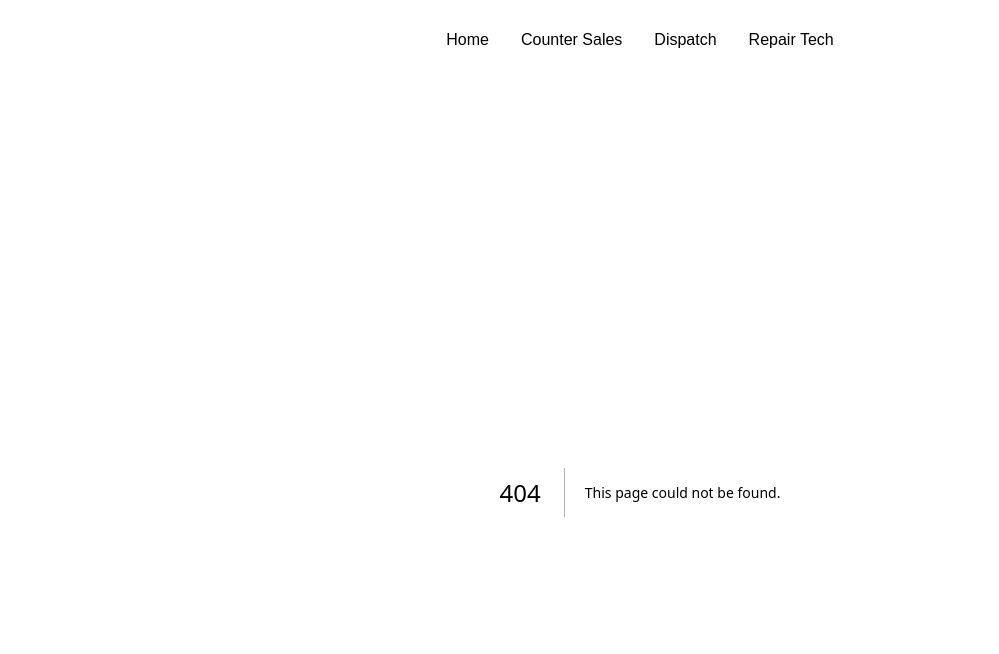
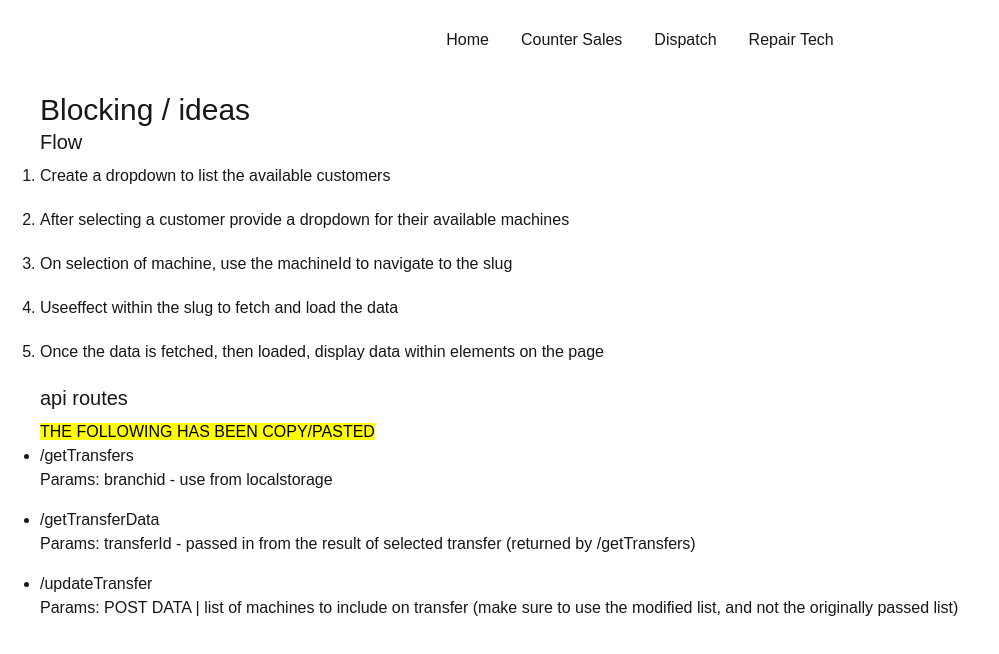
Before and after one commit to WillTaylor2352/MachineRepairs, a Next.js app in the folder machinerepairs/: page /edit_Customer_Machine in a window 1280 px wide. Before the commit this address had no page. Shown: the top 654 px of the page, without its empty margins (0-999 px from the left). Built offline with nearby package versions, Linux system fonts and the light colour scheme.

Commit message:
Added Pages and blocking

```diff
--- /dev/null
+++ b/machinerepairs/src/app/(Edit)/edit_Customer_Contact/[repairId]/page.js
@@ -0,0 +1,3 @@
+export default function Page({ params }) {
+	return <div>Customer Contact Id: {params.repairId}</div>;
+}
--- /dev/null
+++ b/machinerepairs/src/app/(Edit)/edit_Customer_Contact/page.js
@@ -0,0 +1,53 @@
+export default function Page() {
+	const listyles = `mb-5`;
+	const olroutestyles = `list-disc`;
+	const liroutestyles = `mb-4`;
+	return (
+		<div className="ml-10">
+			<h1>Blocking / ideas</h1>
+			<h2>Flow</h2>
+			<ol className="list-decimal">
+				<li className={`${listyles}`}>
+					<p>Create a dropdown for grabbing the machine repair</p>
+				</li>
+				<li className={`${listyles}`}>
+					<p>On selection, use the repairId to navigate to the slug</p>
+				</li>
+				<li className={`${listyles}`}>
+					<p>
+						Useeffect within the slug to fetch and load the customer contact
+						data tied to the repairId
+					</p>
+				</li>
+				<li className={`${listyles}`}>
+					<p>
+						Once the data is fetched, then loaded, display data within elements
+						on the page
+					</p>
+				</li>
+			</ol>
+			<h2>api routes</h2>
+			<mark>THE FOLLOWING HAS BEEN COPY/PASTED</mark>
+			<ol className={`${olroutestyles}`}>
+				<li className={`${liroutestyles}`}>
+					<h3>/getTransfers</h3>
+					<p>Params: branchid - use from localstorage</p>
+				</li>
+				<li className={`${liroutestyles}`}>
+					<h3>/getTransferData</h3>
+					<p>
+						Params: transferId - passed in from the result of selected transfer
+						(returned by /getTransfers)
+					</p>
+				</li>
+				<li className={`${liroutestyles}`}>
+					<h3>/updateTransfer</h3>
+					<p>
+						Params: POST DATA | list of machines to include on transfer (make
+						sure to use the modified list, and not the originally passed list)
+					</p>
+				</li>
+			</ol>
+		</div>
+	);
+}
--- /dev/null
+++ b/machinerepairs/src/app/(Edit)/edit_Customer_Machine/[machineId]/page.js
@@ -0,0 +1,3 @@
+export default function Page({ params }) {
+	return <div>transferId: {params.machineId}</div>;
+}
--- /dev/null
+++ b/machinerepairs/src/app/(Edit)/edit_Customer_Machine/page.js
@@ -0,0 +1,58 @@
+export default function Page() {
+	const listyles = `mb-5`;
+	const olroutestyles = `list-disc`;
+	const liroutestyles = `mb-4`;
+	return (
+		<div className="ml-10">
+			<h1>Blocking / ideas</h1>
+			<h2>Flow</h2>
+			<ol className="list-decimal">
+				<li className={`${listyles}`}>
+					<p>Create a dropdown to list the available customers</p>
+				</li>
+				<li className={`${listyles}`}>
+					<p>
+						After selecting a customer provide a dropdown for their available
+						machines
+					</p>
+				</li>
+				<li className={`${listyles}`}>
+					<p>
+						On selection of machine, use the machineId to navigate to the slug
+					</p>
+				</li>
+				<li className={`${listyles}`}>
+					<p>Useeffect within the slug to fetch and load the data</p>
+				</li>
+				<li className={`${listyles}`}>
+					<p>
+						Once the data is fetched, then loaded, display data within elements
+						on the page
+					</p>
+				</li>
+			</ol>
+			<h2>api routes</h2>
+			<mark>THE FOLLOWING HAS BEEN COPY/PASTED</mark>
+			<ol className={`${olroutestyles}`}>
+				<li className={`${liroutestyles}`}>
+					<h3>/getTransfers</h3>
+					<p>Params: branchid - use from localstorage</p>
+				</li>
+				<li className={`${liroutestyles}`}>
+					<h3>/getTransferData</h3>
+					<p>
+						Params: transferId - passed in from the result of selected transfer
+						(returned by /getTransfers)
+					</p>
+				</li>
+				<li className={`${liroutestyles}`}>
+					<h3>/updateTransfer</h3>
+					<p>
+						Params: POST DATA | list of machines to include on transfer (make
+						sure to use the modified list, and not the originally passed list)
+					</p>
+				</li>
+			</ol>
+		</div>
+	);
+}
--- /dev/null
+++ b/machinerepairs/src/app/(Edit)/edit_Machine_Repair/[repairId]/page.js
@@ -0,0 +1,3 @@
+export default function Page({ params }) {
+	return <div>transferId: {params.repairId}</div>;
+}
--- /dev/null
+++ b/machinerepairs/src/app/(Edit)/edit_Machine_Repair/page.js
@@ -0,0 +1,56 @@
+export default function Page() {
+	const listyles = `mb-5`;
+	const olroutestyles = `list-disc`;
+	const liroutestyles = `mb-4`;
+	return (
+		<div className="ml-10">
+			<h1>Blocking / ideas</h1>
+			<h2>Flow</h2>
+			<ol className="list-decimal">
+				<li className={`${listyles}`}>
+					<p>Create a dropdown to list the available customers</p>
+				</li>
+				<li className={`${listyles}`}>
+					<p>
+						Create a dropdown to list the available machines under the selected
+						customer
+					</p>
+				</li>
+				<li className={`${listyles}`}>
+					<p>On selection, use the machine repair id to navigate to the slug</p>
+				</li>
+				<li className={`${listyles}`}>
+					<p>Useeffect within the slug to fetch and load the data</p>
+				</li>
+				<li className={`${listyles}`}>
+					<p>
+						Once the data is fetched, then loaded, display data within elements
+						on the page
+					</p>
+				</li>
+			</ol>
+			<h2>api routes</h2>
+			<mark>THE FOLLOWING HAS BEEN COPY/PASTED</mark>
+			<ol className={`${olroutestyles}`}>
+				<li className={`${liroutestyles}`}>
+					<h3>/getTransfers</h3>
+					<p>Params: branchid - use from localstorage</p>
+				</li>
+				<li className={`${liroutestyles}`}>
+					<h3>/getTransferData</h3>
+					<p>
+						Params: transferId - passed in from the result of selected transfer
+						(returned by /getTransfers)
+					</p>
+				</li>
+				<li className={`${liroutestyles}`}>
+					<h3>/updateTransfer</h3>
+					<p>
+						Params: POST DATA | list of machines to include on transfer (make
+						sure to use the modified list, and not the originally passed list)
+					</p>
+				</li>
+			</ol>
+		</div>
+	);
+}
--- /dev/null
+++ b/machinerepairs/src/app/(Edit)/edit_Transfer/[transferId]/page.js
@@ -0,0 +1,3 @@
+export default function Page({ params }) {
+	return <div>transferId: {params.transferId}</div>;
+}
--- /dev/null
+++ b/machinerepairs/src/app/(Edit)/edit_Transfer/page.js
@@ -0,0 +1,53 @@
+export default function Page() {
+	const listyles = `mb-5`;
+	const olstyles = `list-decimal`;
+	const olroutestyles = `list-disc`;
+	const liroutestyles = `mb-4`;
+	return (
+		<div className="ml-10">
+			<h1>Blocking / ideas</h1>
+			<h2>Flow</h2>
+			<ol className={`${olstyles}`}>
+				<li className={`${listyles} `}>
+					<p>
+						Create a dropdown to list the transfers coming into the specified
+						location
+					</p>
+				</li>
+				<li className={`${listyles}`}>
+					<p>On selection, use the transferid to navigate to the slug</p>
+				</li>
+				<li className={`${listyles}`}>
+					<p>Useeffect within the slug to fetch and load the data</p>
+				</li>
+				<li className={`${listyles}`}>
+					<p>
+						Once the data is fetched, then loaded, display data within elements
+						on the page
+					</p>
+				</li>
+			</ol>
+			<h2>api routes</h2>
+			<ol className={`${olroutestyles}`}>
+				<li className={`${liroutestyles}`}>
+					<h3>/getTransfers</h3>
+					<p>Params: branchid - use from localstorage</p>
+				</li>
+				<li className={`${liroutestyles}`}>
+					<h3>/getTransferData</h3>
+					<p>
+						Params: transferId - passed in from the result of selected transfer
+						(returned by /getTransfers)
+					</p>
+				</li>
+				<li className={`${liroutestyles}`}>
+					<h3>/updateTransfer</h3>
+					<p>
+						Params: POST DATA | list of machines to include on transfer (make
+						sure to use the modified list, and not the originally passed list)
+					</p>
+				</li>
+			</ol>
+		</div>
+	);
+}
```
Also changed, not shown: machinerepairs/src/app/res/lists/app-page_buttons.json (+5 -5 lines).
